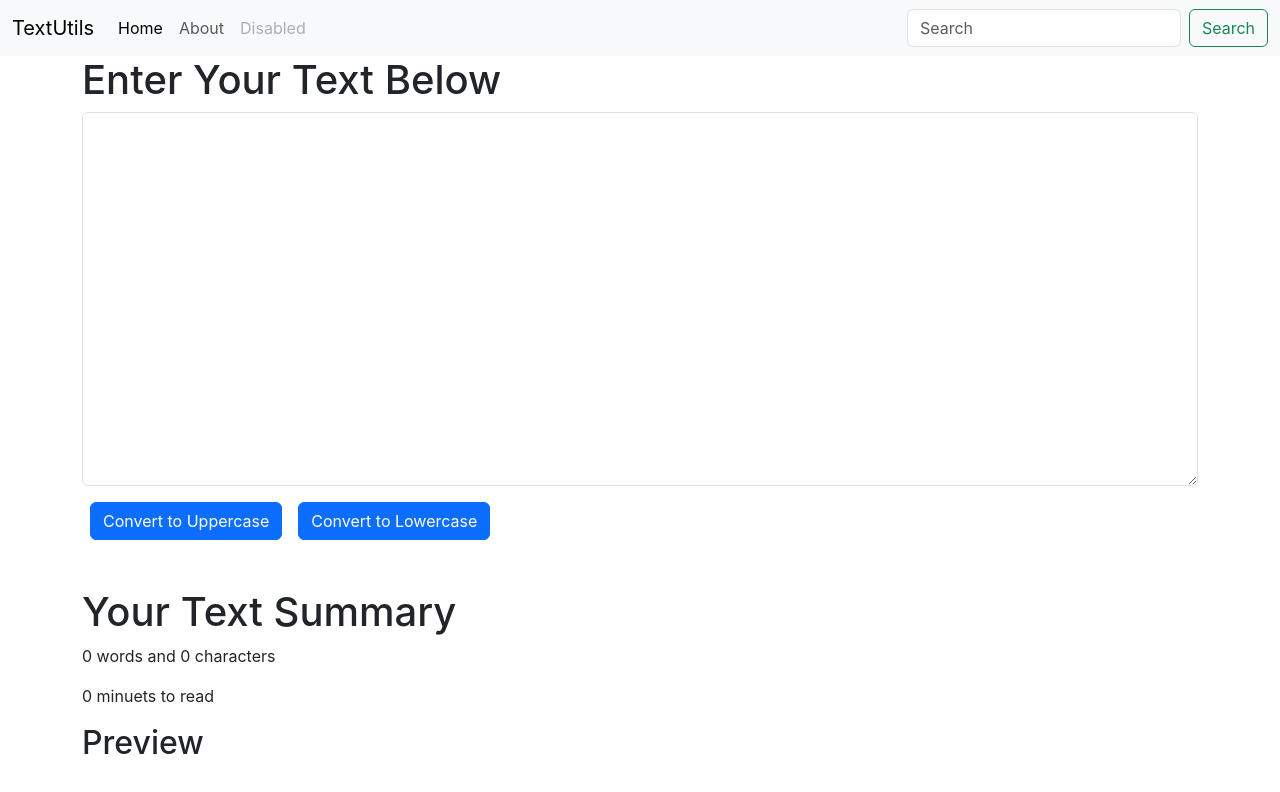
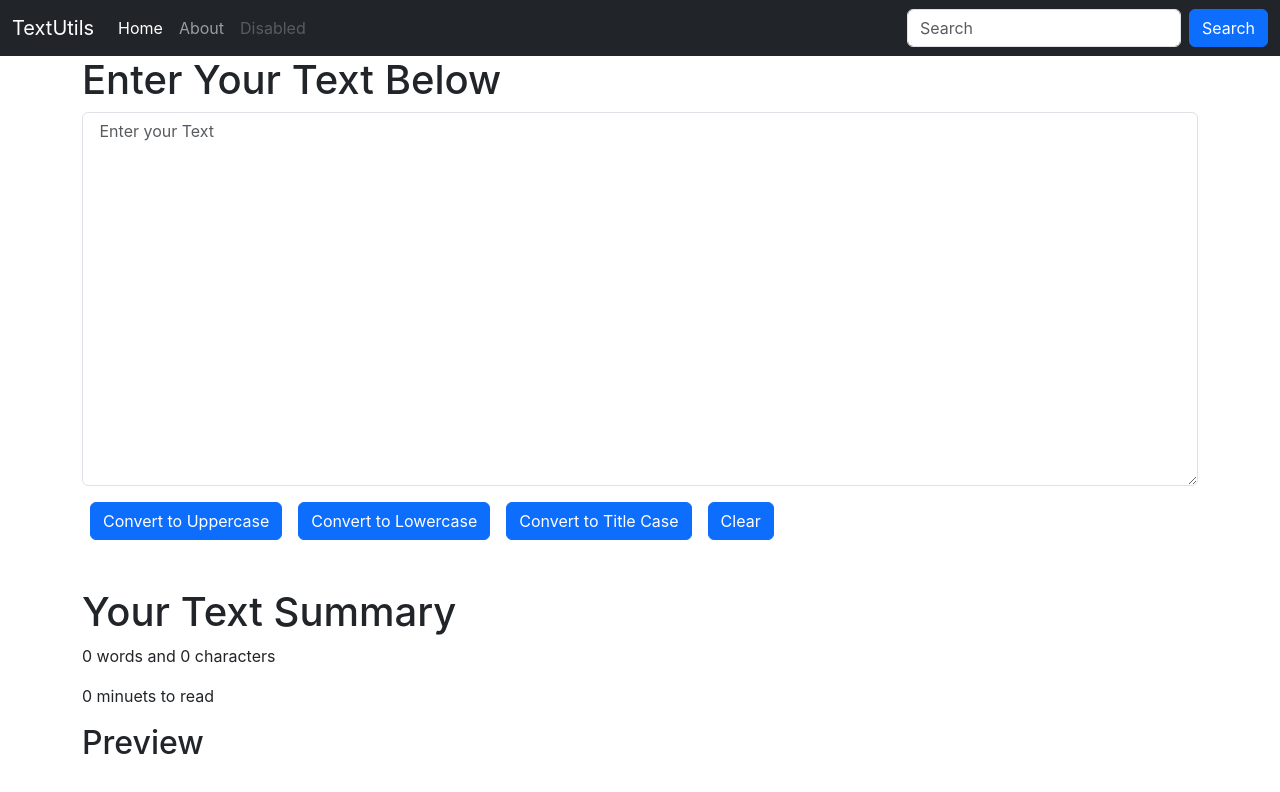
Before and after one commit to HimanshuRawat087/TextUtils, a React (Create React App) app: page / in a window 1280 px wide. Shown: the top 792 px of the page. Built offline with nearby package versions, Linux system fonts and the light colour scheme.

Commit message:
added sentence case button and clear button

```diff
--- a/src/Components/Navbar.js
+++ b/src/Components/Navbar.js
@@ -3,7 +3,7 @@ import PropTypes from 'prop-types'
 
 export default function Navbar(props) {
   return (
-      <nav className="navbar navbar-expand-lg bg-body-tertiary">
+      <nav className="navbar navbar-expand-lg navbar-dark bg-dark">
         <div className="container-fluid">
           <a className="navbar-brand" href="/">
             {props.title}
@@ -42,7 +42,7 @@ export default function Navbar(props) {
                 placeholder="Search"
                 aria-label="Search"
               />
-              <button className="btn btn-outline-success" type="submit">
+              <button className="btn btn-primary" type="submit">
                 Search
               </button>
             </form>
--- a/src/Components/Textform.js
+++ b/src/Components/Textform.js
@@ -7,8 +7,24 @@ export default function Textform(props) {
     let newtext = text.toUpperCase();
     setText(newtext);
   };
+
   const handleLoClick = () => {
     let newtext = text.toLowerCase();
+    setText(newtext);
+  };
+
+  const handleTitleClick = () => {
+    let newtext = text
+      .split(" ")
+      .map(function (word, index) {
+        return word.charAt(0).toUpperCase() + word.slice(1).toLowerCase();
+      })
+      .join(" ");
+    setText(newtext);
+  };
+
+  const clearTextClick = () => {
+    let newtext = " ";
     setText(newtext);
   };
 
@@ -23,7 +39,8 @@ export default function Textform(props) {
         <div className="mb-3">
           <textarea
             className="form-control"
-            id="Enter your Text"
+            placeholder=" Enter your Text"
+            value={text}
             onChange={handleOnChange}
             rows="15"
           ></textarea>
@@ -36,12 +53,21 @@ export default function Textform(props) {
         <button className="btn btn-primary mx-2" onClick={handleLoClick}>
           Convert to Lowercase
         </button>
+
+        <button className="btn btn-primary mx-2" onClick={handleTitleClick}>
+          Convert to Title Case
+        </button>
+
+        <button className="btn btn-primary mx-2" onClick={clearTextClick}>
+          Clear
+        </button>
       </div>
 
       <div className="Container my-5">
         <h1>Your Text Summary</h1>
         <p>
-          {text.split(" ").length - 1} words and {text.length} characters
+          {text.split(" ").length - 1} words and{" "}
+          {text.length - (text.split(" ").length - 1)} characters
         </p>
         <p>{0.008 * (text.split(" ").length - 1)} minuets to read</p>
 
```
